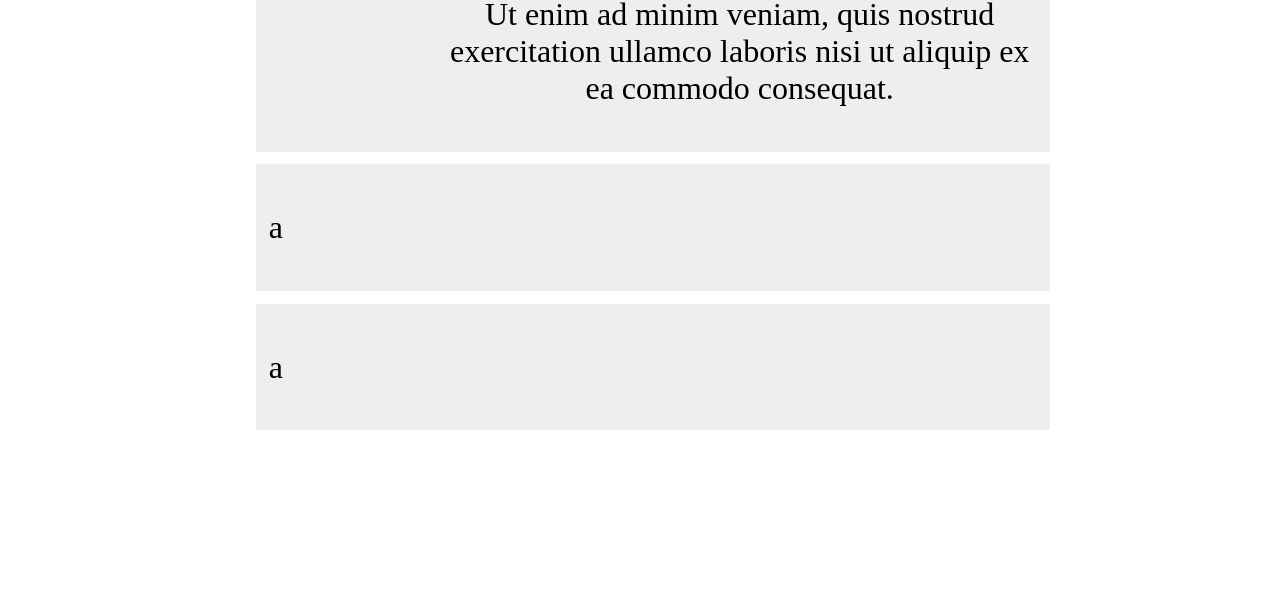
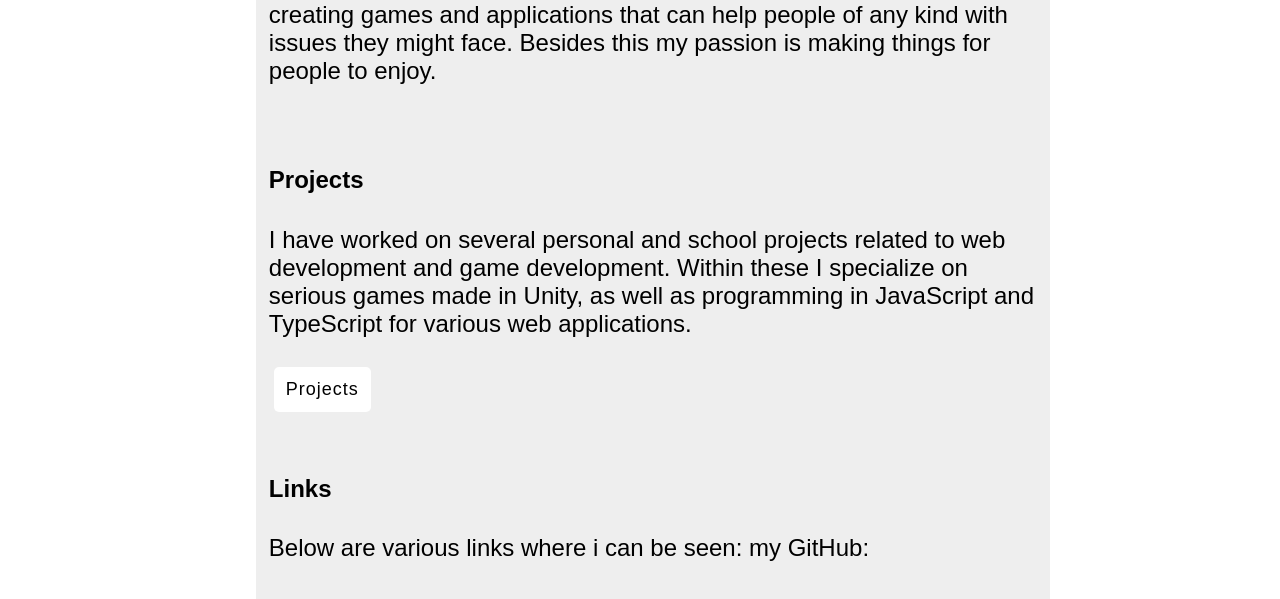
Before and after one commit to lucashoksbergen/Portfolio, a plain HTML site: page src/index.html in a window 1280 px wide. Shown: the part 248-847 px from the top of the page. Before the commit the page ends 800 px from the top, so only its background shows below. Drawn offline with Linux system fonts and the light colour scheme.

Commit message:
started working on a projects page, also added some text and some css stuff

```diff
--- a/src/index.html
+++ b/src/index.html
@@ -4,7 +4,7 @@
     <meta charset="utf-8" />
     <meta name="viewport" content="width=device-width, initial-scale=1.0" />
     <link rel="stylesheet" href="main.css" />
-    <title></title>
+    <title>Lucas Hoksbergen - Homepage</title>
   </head>
   <body>
     <!-- Navigation bar -->
@@ -12,8 +12,8 @@
       <ul class="navbar">
         <li><a href="index.html" class="active">Home</a></li>
         <!-- <li><a href="index.html">About Me</a></li> -->
-        <li><a href="index.html">Projects</a></li>
-        <li><a href="index.html">Links</a></li>
+        <li><a href="projects.html">Projects</a></li>
+        <li><a href="#links">Links</a></li>
       </ul>
     </nav>
 
@@ -21,27 +21,38 @@
     <div class="textbox">
       <h4>Introduction</h4>
       <p>
-        Lorem ipsum dolor sit amet, consectetur adipiscing elit, sed do eiusmod
-        tempor incididunt ut labore et dolore magna aliqua. Ut enim ad minim
-        veniam, quis nostrud exercitation ullamco laboris nisi ut aliquip ex ea
-        commodo consequat.
+        I am a student at NHL Stenden Leeuwarden, where I am halfway through my
+        Communication and Multimedia Design study. I focus on creating games and
+        applications that can help people of any kind with issues they might
+        face. Besides this my passion is making things for people to enjoy.
       </p>
+      <!-- picture prob -->
     </div>
 
     <!-- Projects -->
-    <div class="textbox"><p>a</p></div>
+    <div class="textbox">
+      <h4 id="projects">Projects</h4>
 
-    <!-- Underwater Cooperation -->
-    <!-- SeGa Imagineers -->
-    <!-- Hexagon Game -->
-    <!-- Elemental Escape -->
-    <!-- Project Mafia -->
-    <!-- Unity AI stealth tech test -->
-    <!-- Plastic Disaster -->
-    <!-- Arachnophobia Sim -->
+      <p>
+        I have worked on several personal and school projects related to web
+        development and game development. Within these I specialize on serious
+        games made in Unity, as well as programming in JavaScript and TypeScript
+        for various web applications.
+      </p>
+      <button
+        type="button"
+        onclick="location.href = 'projects.html'"
+        class="button"
+      >
+        Projects
+      </button>
+    </div>
 
     <!-- Links -->
-    <div class="textbox"><p>a</p></div>
+    <div class="textbox">
+      <h4 id="links">Links</h4>
+      <p>Below are various links where i can be seen: my GitHub:</p>
+    </div>
 
     <script src="script.js"></script>
   </body>
--- a/src/main.css
+++ b/src/main.css
@@ -1,5 +1,6 @@
 body {
   margin: 0;
+  font-family: sans-serif;
 }
 
 .navbar {
@@ -10,7 +11,6 @@ body {
   padding: 5px;
   padding-left: 10vw;
   background-color: lightblue;
-  font-family: sans-serif;
   font-weight: bold;
 }
 
@@ -47,8 +47,46 @@ li {
   width: 60vw;
   margin-left: 20vw;
   padding: 1vw;
+  display: block;
+  font-size: 24px;
+}
+
+.button {
+  box-sizing: border-box;
+  -moz-box-sizing: border-box;
+  -webkit-box-sizing: border-box;
+  margin: 5px;
+  background-color: white;
+  border: none;
+  padding: 12px;
+  font-size: 18px;
+  border-radius: 5px;
+  letter-spacing: 1px;
+}
+
+.button:hover {
+  background-color: lightgray;
+}
+
+.button:active {
+  background-color: #eeeeee;
+  box-shadow: inset 0px 0px 0px 1px black;
+}
+
+.gridwrapper {
+  display: flex;
+  flex-wrap: wrap;
+  gap: 10px;
+  padding: 10px;
+}
+
+.grid {
+  border: solid 5px lightgray;
+  width: 300px;
+  height: 400px;
+  padding: 20px;
   text-align: center;
-  display: flex;
-  font-size: 32px;
-  margin-bottom: 1vw;
+  box-sizing: border-box;
+  font-size: clamp(1rem, 2.5vw, 2rem);
+  overflow: auto;
 }
--- a/src/script.js
+++ /dev/null
@@ -1 +0,0 @@
-console.log("uh");
```
Also changed, not shown: src/projects.html (added, +36 -0 lines).
